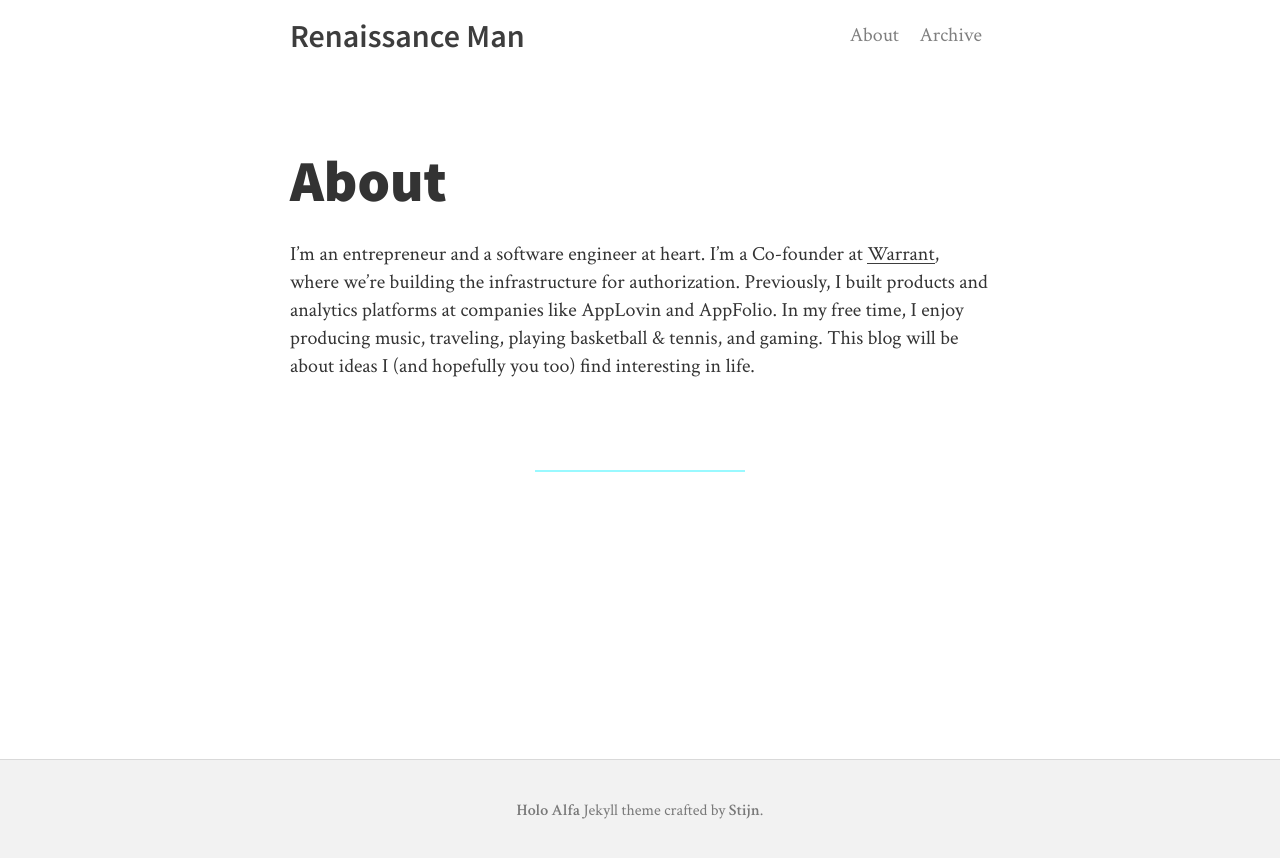
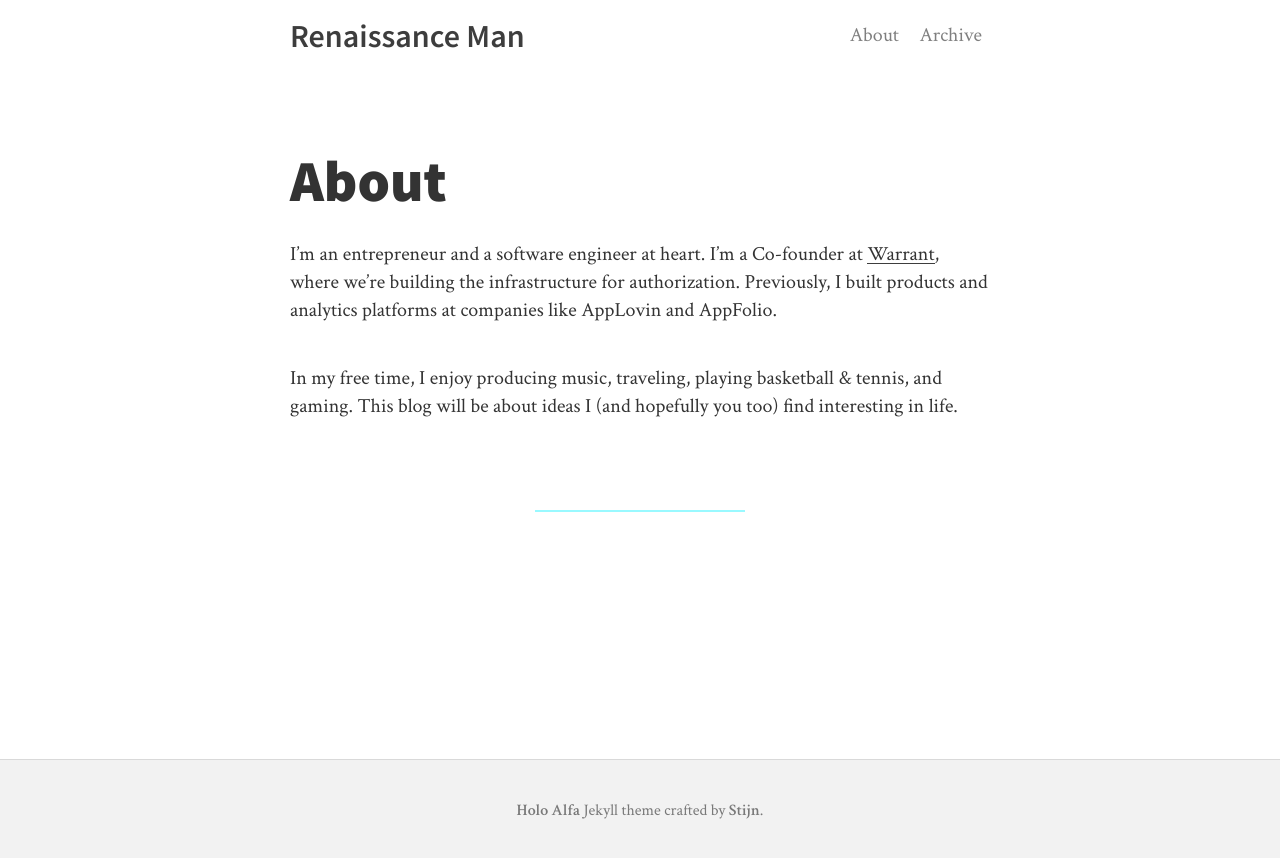
Before and after one commit to kkajla12/kkajla12.github.io, a Jekyll site: the page built from about.md, in a window 1280 px wide. Shown: the top 858 px of the page. Built offline with Jekyll 4.4.1, drawn with Linux system fonts in a browser that asks for light colours; nearby versions of some CDN libraries.

```diff
--- a/_includes/header.html
+++ b/_includes/header.html
@@ -8,7 +8,7 @@
 
   </a>
   {% include navigation.html %}
-  {% if page.home and site.show-subtitle or page.home and site.display-social-icons %}
-{% include subtitle.html %}
+  {% if page.home and site.show-subtitle or page.home and site.display-social-icons or page.title == 'About' and site.show-subtitle %}
+    {% include subtitle.html %}
   {% endif %}
 </header>
--- a/about.md
+++ b/about.md
@@ -3,6 +3,8 @@
 title: About
 ---
 
-I'm an entrepreneur and a software engineer at heart. I'm a Co-founder at [Warrant](https://warrant.dev), where we're building the infrastructure for authorization. Previously, I built products and analytics platforms at companies like AppLovin and AppFolio. In my free time, I enjoy producing music, traveling, playing basketball & tennis, and gaming. This blog will be about ideas I (and hopefully you too) find interesting in life.
+I'm an entrepreneur and a software engineer at heart. I'm a Co-founder at [Warrant](https://warrant.dev), where we're building the infrastructure for authorization. Previously, I built products and analytics platforms at companies like AppLovin and AppFolio.
+
+In my free time, I enjoy producing music, traveling, playing basketball & tennis, and gaming. This blog will be about ideas I (and hopefully you too) find interesting in life.
 
 ---
```
